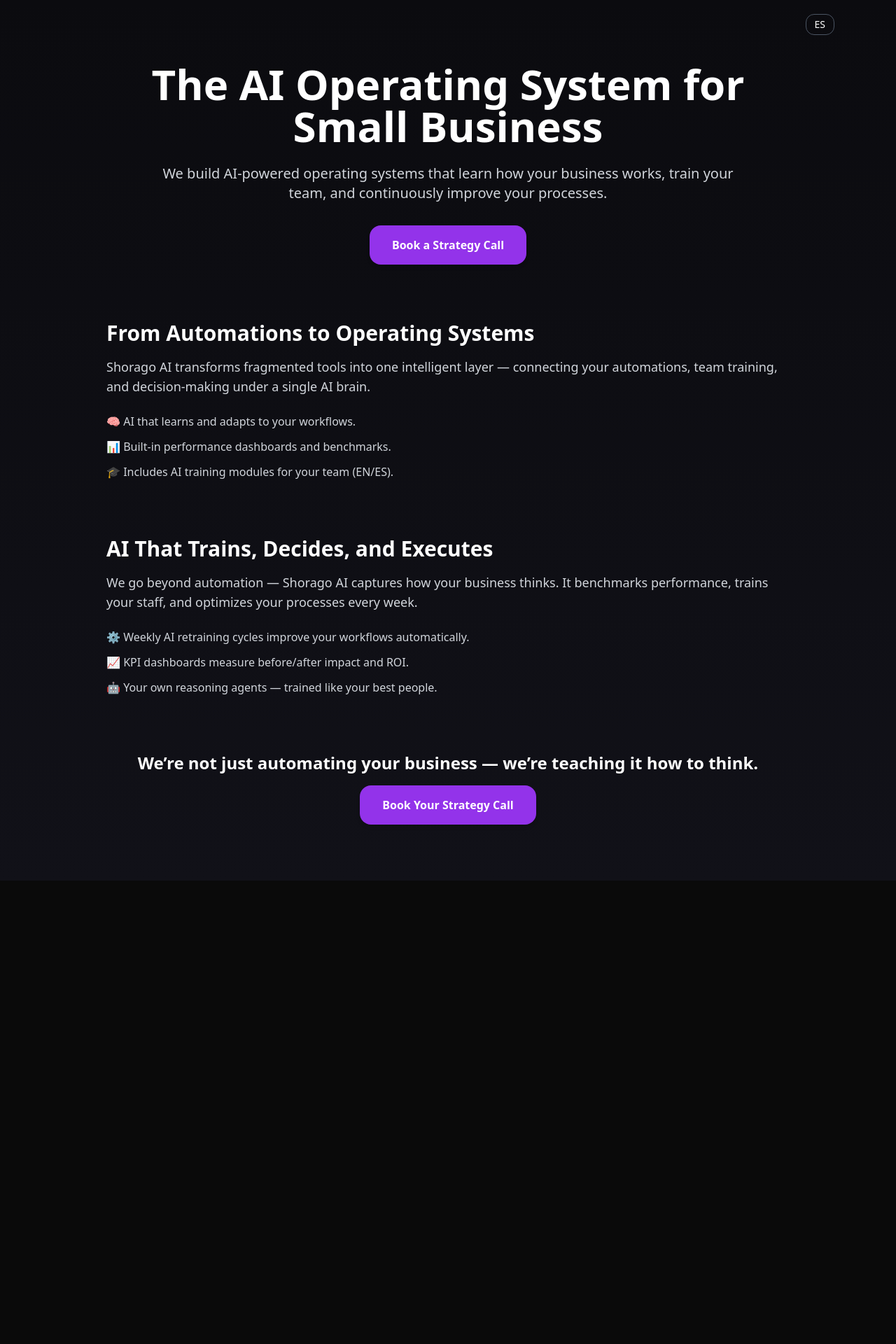
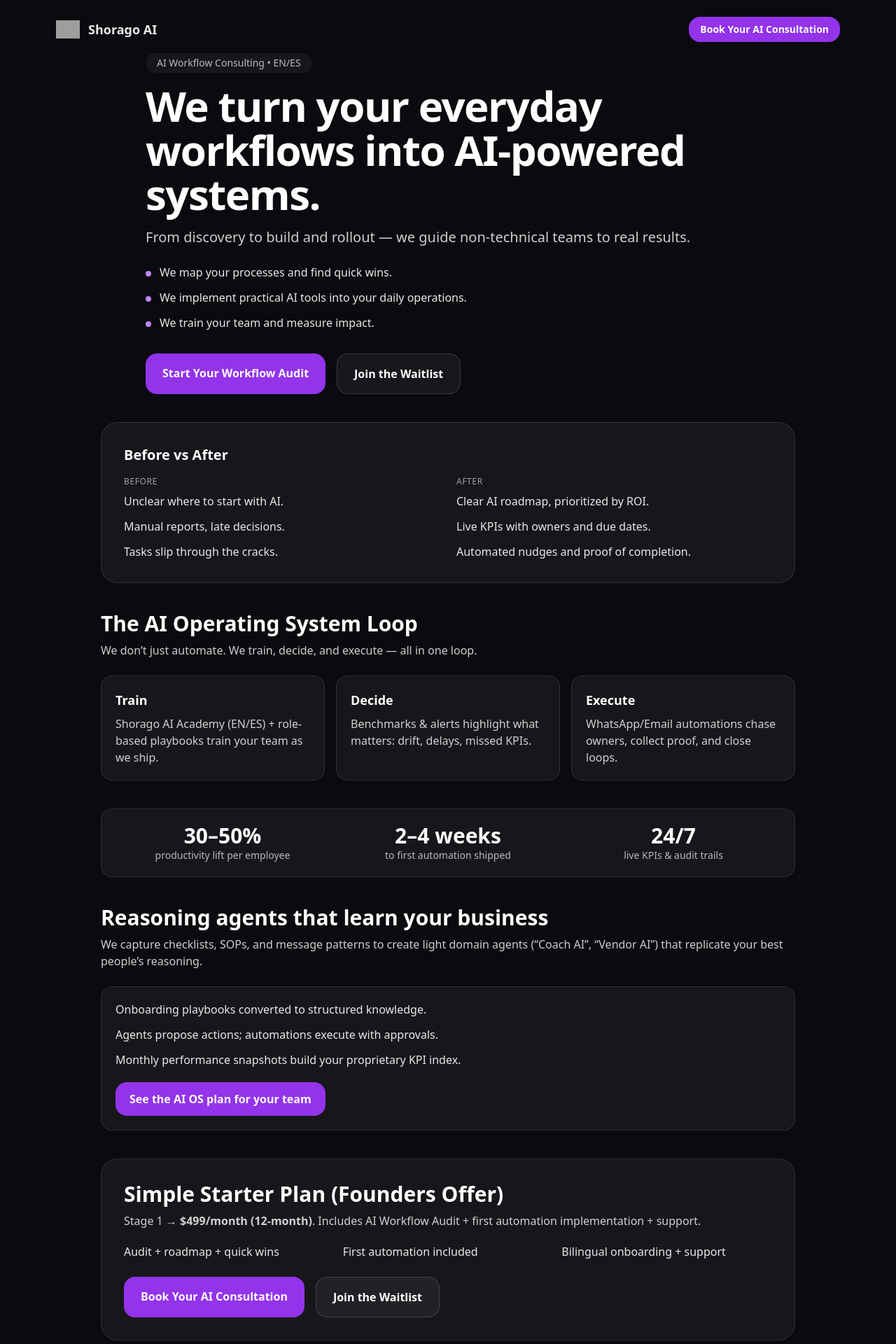
Before and after one commit to marcelshorago-ux/shoragoai, a Next.js app: page / in a window 1280 px wide. Shown: the top 1920 px of the page at 70% size. Before the commit the page ends 1258 px from the top, so only its background shows below. Built offline with nearby package versions, Linux system fonts and the light colour scheme; no server answers; grey boxes are pictures that could not be loaded.

Commit message:
Homepage: dark theme + AI OS loop + KPIs + build stamp + no-cache

```diff
--- a/app/page.tsx
+++ b/app/page.tsx
@@ -1,92 +1,252 @@
 'use client';
 
-import { useState } from "react";
-import { CALENDLY_URL } from "../lib/calendly";
+export const revalidate = 0; // disable static caching
+
+import Image from "next/image";
+
+const CALENDLY_URL =
+  process.env.NEXT_PUBLIC_CALENDLY_URL ?? "https://calendly.com/marcel-shorago/30min";
+
+const BUILD_TIME = process.env.NEXT_PUBLIC_BUILD_TIME ?? "";
 
 export default function Home() {
-  const [lang, setLang] = useState<"en"|"es">("en");
-  const t = (en: string, es: string) => (lang === "en" ? en : es);
-
   return (
-    <main className="min-h-screen bg-gradient-to-b from-[#0b0b0f] to-[#111118] text-white flex flex-col items-center">
-      <div className="w-full max-w-6xl flex justify-end px-6 pt-5">
-        <button
-          onClick={() => setLang(lang === "en" ? "es" : "en")}
-          className="text-xs md:text-sm border border-gray-600 rounded-xl px-3 py-1 hover:bg-gray-800 transition"
-          aria-label={t("Switch to Spanish", "Cambiar a Inglés")}
-        >
-          {lang === "en" ? "ES" : "EN"}
-        </button>
+    <main className="min-h-screen bg-[#0b0b0f] text-white">
+      {/* Header */}
+      <header className="mx-auto w-full max-w-6xl px-4 pt-6 pb-4 flex items-center justify-between">
+        <div className="flex items-center gap-3">
+          <Image src="/logo-mark.svg" alt="Shorago AI" width={34} height={34} />
+          <span className="text-lg font-semibold opacity-90">Shorago AI</span>
         </div>
-
-      <section className="max-w-4xl text-center pt-10 px-6">
-        <h1 className="text-4xl md:text-6xl font-bold mb-6 leading-tight">
-          {t("The AI Operating System for Small Business", "El Sistema Operativo de IA para Pequeñas Empresas")}
-        </h1>
-        <p className="text-gray-300 text-base md:text-xl mb-8 leading-relaxed">
-          {t(
-            "We build AI-powered operating systems that learn how your business works, train your team, and continuously improve your processes.",
-            "Creamos sistemas operativos impulsados por IA que aprenden cómo funciona tu negocio, entrenan a tu equipo y mejoran continuamente tus procesos."
-          )}
-        </p>
-
+        <div className="flex items-center gap-2">
           <a
             href={CALENDLY_URL}
             target="_blank"
             rel="noopener noreferrer"
-          className="inline-block bg-purple-600 hover:bg-purple-700 text-white font-semibold px-6 md:px-8 py-3 md:py-4 rounded-2xl shadow-md transition"
+            className="rounded-2xl bg-purple-600 px-4 py-2 text-sm font-semibold hover:bg-purple-700 transition"
           >
-          {t("Book a Strategy Call", "Agenda una Consulta Estratégica")}
+            Book Your AI Consultation
           </a>
+        </div>
+      </header>
+
+      {/* Hero */}
+      <section className="mx-auto w-full max-w-4xl px-4">
+        <div className="mx-auto mb-4 inline-block rounded-full bg-white/5 px-4 py-1 text-sm text-white/70">
+          AI Workflow Consulting • EN/ES
+        </div>
+        <h1 className="text-4xl leading-tight font-extrabold md:text-6xl md:leading-[1.05] tracking-tight">
+          We turn your everyday workflows into AI-powered systems.
+        </h1>
+        <p className="mt-4 text-lg text-white/80 md:text-xl">
+          From discovery to build and rollout — we guide non-technical teams to real results.
+        </p>
+
+        <ul className="mt-6 space-y-3 text-white/90">
+          <li className="flex gap-3">
+            <span className="mt-[10px] inline-block h-2 w-2 rounded-full bg-purple-400" />
+            <span>We map your processes and find quick wins.</span>
+          </li>
+          <li className="flex gap-3">
+            <span className="mt-[10px] inline-block h-2 w-2 rounded-full bg-purple-400" />
+            <span>We implement practical AI tools into your daily operations.</span>
+          </li>
+          <li className="flex gap-3">
+            <span className="mt-[10px] inline-block h-2 w-2 rounded-full bg-purple-400" />
+            <span>We train your team and measure impact.</span>
+          </li>
+        </ul>
+
+        <div className="mt-8 flex flex-col sm:flex-row gap-4">
+          <a
+            href={CALENDLY_URL}
+            target="_blank"
+            rel="noopener noreferrer"
+            className="inline-block rounded-2xl bg-purple-600 px-6 py-4 text-center font-semibold hover:bg-purple-700 transition"
+          >
+            Start Your Workflow Audit
+          </a>
+          <a
+            href="/waitlist"
+            className="inline-block rounded-2xl border border-white/15 bg-white/5 px-6 py-4 text-center font-semibold hover:bg-white/10 transition"
+          >
+            Join the Waitlist
+          </a>
+        </div>
       </section>
 
-      <section className="max-w-5xl text-left mt-16 md:mt-20 px-6">
-        <h2 className="text-2xl md:text-3xl font-semibold mb-4">
-          {t("From Automations to Operating Systems", "De Automatizaciones a Sistemas Operativos")}
-        </h2>
-        <p className="text-gray-300 text-base md:text-lg mb-6">
-          {t(
-            "Shorago AI transforms fragmented tools into one intelligent layer — connecting your automations, team training, and decision-making under a single AI brain.",
-            "Shorago AI transforma herramientas fragmentadas en una capa inteligente — conectando tus automatizaciones, la capacitación del equipo y la toma de decisiones bajo un solo cerebro de IA."
-          )}
-        </p>
-        <ul className="space-y-3 text-gray-300 text-sm md:text-base">
-          <li>🧠 {t("AI that learns and adapts to your workflows.", "IA que aprende y se adapta a tus flujos de trabajo.")}</li>
-          <li>📊 {t("Built-in performance dashboards and benchmarks.", "Paneles de rendimiento y métricas integradas.")}</li>
-          <li>🎓 {t("Includes AI training modules for your team (EN/ES).", "Incluye módulos de capacitación en IA para tu equipo (EN/ES).")}</li>
+      {/* Before vs After */}
+      <section className="mx-auto mt-10 w-full max-w-5xl px-4">
+        <div className="rounded-3xl border border-white/10 bg-white/5 p-6 md:p-8">
+          <h2 className="text-xl font-semibold mb-4">Before vs After</h2>
+          <div className="grid gap-6 md:grid-cols-2">
+            <div>
+              <div className="text-xs uppercase tracking-wider text-white/60 mb-2">Before</div>
+              <ul className="space-y-3 text-white/90">
+                <li>Unclear where to start with AI.</li>
+                <li>Manual reports, late decisions.</li>
+                <li>Tasks slip through the cracks.</li>
               </ul>
+            </div>
+            <div>
+              <div className="text-xs uppercase tracking-wider text-white/60 mb-2">After</div>
+              <ul className="space-y-3 text-white/90">
+                <li>Clear AI roadmap, prioritized by ROI.</li>
+                <li>Live KPIs with owners and due dates.</li>
+                <li>Automated nudges and proof of completion.</li>
+              </ul>
+            </div>
+          </div>
+        </div>
       </section>
 
-      <section className="max-w-5xl text-left mt-14 md:mt-20 px-6">
-        <h2 className="text-2xl md:text-3xl font-semibold mb-4">
-          {t("AI That Trains, Decides, and Executes", "IA que Entrena, Decide y Ejecuta")}
-        </h2>
-        <p className="text-gray-300 text-base md:text-lg mb-6">
-          {t(
-            "We go beyond automation — Shorago AI captures how your business thinks. It benchmarks performance, trains your staff, and optimizes your processes every week.",
-            "Vamos más allá de la automatización — Shorago AI captura cómo piensa tu negocio. Evalúa el rendimiento, capacita a tu personal y optimiza tus procesos cada semana."
-          )}
+      {/* AI Operating System Loop */}
+      <section className="mx-auto mt-10 w-full max-w-5xl px-4">
+        <h2 className="text-2xl md:text-3xl font-bold">The AI Operating System Loop</h2>
+        <p className="mt-2 text-white/80">
+          We don’t just automate. We train, decide, and execute — all in one loop.
         </p>
-        <ul className="space-y-3 text-gray-300 text-sm md:text-base">
-          <li>⚙️ {t("Weekly AI retraining cycles improve your workflows automatically.", "Ciclos semanales de reentrenamiento de IA mejoran tus flujos automáticamente.")}</li>
-          <li>📈 {t("KPI dashboards measure before/after impact and ROI.", "Paneles de KPI miden el impacto antes/después y el ROI.")}</li>
-          <li>🤖 {t("Your own reasoning agents — trained like your best people.", "Tus propios agentes de razonamiento — entrenados como tus mejores personas.")}</li>
-        </ul>
+        <div className="mt-6 grid gap-4 md:grid-cols-3">
+          {[
+            { t: "Train", d: "Shorago AI Academy (EN/ES) + role-based playbooks train your team as we ship." },
+            { t: "Decide", d: "Benchmarks & alerts highlight what matters: drift, delays, missed KPIs." },
+            { t: "Execute", d: "WhatsApp/Email automations chase owners, collect proof, and close loops." },
+          ].map((b) => (
+            <div key={b.t} className="rounded-2xl border border-white/10 bg-white/5 p-5">
+              <div className="text-lg font-semibold">{b.t}</div>
+              <p className="mt-2 text-white/80">{b.d}</p>
+            </div>
+          ))}
+        </div>
       </section>
 
-      <section className="text-center mt-16 md:mt-20 mb-20 px-6">
-        <h3 className="text-xl md:text-2xl font-semibold mb-4">
-          {t("We’re not just automating your business — we’re teaching it how to think.", "No solo automatizamos tu negocio — le enseñamos a pensar.")}
+      {/* Benchmarks / KPI strip */}
+      <section className="mx-auto mt-10 w-full max-w-5xl px-4">
+        <div className="rounded-2xl border border-white/10 bg-white/5 p-5 grid gap-4 md:grid-cols-3 text-center">
+          <div>
+            <div className="text-3xl font-extrabold">30–50%</div>
+            <div className="text-white/70 text-sm">productivity lift per employee</div>
+          </div>
+          <div>
+            <div className="text-3xl font-extrabold">2–4 weeks</div>
+            <div className="text-white/70 text-sm">to first automation shipped</div>
+          </div>
+          <div>
+            <div className="text-3xl font-extrabold">24/7</div>
+            <div className="text-white/70 text-sm">live KPIs & audit trails</div>
+          </div>
+        </div>
+      </section>
+
+      {/* Reasoning Agents */}
+      <section className="mx-auto mt-10 w-full max-w-5xl px-4">
+        <h2 className="text-2xl md:text-3xl font-bold">Reasoning agents that learn your business</h2>
+        <p className="mt-2 text-white/80">
+          We capture checklists, SOPs, and message patterns to create light domain agents
+          (“Coach AI”, “Vendor AI”) that replicate your best people’s reasoning.
+        </p>
+        <div className="mt-6 rounded-2xl border border-white/10 bg-white/5 p-5">
+          <ul className="space-y-3 text-white/90">
+            <li>Onboarding playbooks converted to structured knowledge.</li>
+            <li>Agents propose actions; automations execute with approvals.</li>
+            <li>Monthly performance snapshots build your proprietary KPI index.</li>
+          </ul>
+          <div className="mt-5">
+            <a
+              href={CALENDLY_URL}
+              target="_blank"
+              rel="noopener noreferrer"
+              className="inline-block rounded-2xl bg-purple-600 px-5 py-3 font-semibold hover:bg-purple-700 transition"
+            >
+              See the AI OS plan for your team
+            </a>
+          </div>
+        </div>
+      </section>
+
+      {/* Pricing */}
+      <section className="mx-auto mt-10 w-full max-w-5xl px-4">
+        <div className="rounded-3xl border border-white/10 bg-white/5 p-6 md:p-8">
+          <h2 className="text-2xl md:text-3xl font-bold">Simple Starter Plan (Founders Offer)</h2>
+          <p className="mt-2 text-white/80">
+            Stage 1 → <span className="font-semibold">$499/month (12-month)</span>. Includes AI Workflow Audit + first
+            automation implementation + support.
+          </p>
+          <ul className="mt-5 grid gap-3 md:grid-cols-3 text-white/90">
+            <li>Audit + roadmap + quick wins</li>
+            <li>First automation included</li>
+            <li>Bilingual onboarding + support</li>
+          </ul>
+          <div className="mt-6 flex flex-col sm:flex-row gap-4">
+            <a
+              href={CALENDLY_URL}
+              target="_blank"
+              rel="noopener noreferrer"
+              className="inline-block rounded-2xl bg-purple-600 px-6 py-4 text-center font-semibold hover:bg-purple-700 transition"
+            >
+              Book Your AI Consultation
+            </a>
+            <a
+              href="/waitlist"
+              className="inline-block rounded-2xl border border-white/15 bg-white/5 px-6 py-4 text-center font-semibold hover:bg-white/10 transition"
+            >
+              Join the Waitlist
+            </a>
+          </div>
+        </div>
+      </section>
+
+      {/* FAQ */}
+      <section className="mx-auto my-12 w-full max-w-5xl px-4">
+        <h2 className="text-2xl md:text-3xl font-bold">FAQ</h2>
+        <div className="mt-6 grid gap-4">
+          {[
+            {
+              q: "We’re new to AI — is this for us?",
+              a: "Yes. We specialize in guiding non-technical teams from zero to working automations with training and support."
+            },
+            {
+              q: "How fast can we launch?",
+              a: "Typical pilot is 2–4 weeks: connect data, define KPIs, ship the first automation, and train your team."
+            },
+            {
+              q: "Who owns the data and tools?",
+              a: "You do. We connect to your systems, and everything is exportable. We’ll document the setup for your team."
+            },
+            {
+              q: "What if our processes are messy?",
+              a: "That’s exactly when consulting helps. We map your workflows, simplify where needed, and implement practical tools."
+            }
+          ].map((item) => (
+            <div key={item.q} className="rounded-2xl border border-white/10 bg-white/5 p-5">
+              <div className="font-semibold">{item.q}</div>
+              <p className="mt-2 text-white/80">{item.a}</p>
+            </div>
+          ))}
+        </div>
+
+        <div className="mt-8 rounded-3xl border border-white/10 bg-white/5 p-6 text-center">
+          <h3 className="text-xl md:text-2xl font-bold">
+            Ready to move from “we should use AI” to “AI runs our workflows every day”?
           </h3>
           <a
             href={CALENDLY_URL}
             target="_blank"
             rel="noopener noreferrer"
-          className="inline-block bg-purple-600 hover:bg-purple-700 text-white font-semibold px-6 md:px-8 py-3 md:py-4 rounded-2xl shadow-md transition"
+            className="mt-4 inline-block rounded-2xl bg-purple-600 px-6 py-4 font-semibold hover:bg-purple-700 transition"
           >
-          {t("Book Your Strategy Call", "Agenda tu Consulta Estratégica")}
+            Start Your Workflow Audit
           </a>
+        </div>
       </section>
+
+      {/* Footer with build stamp */}
+      <footer className="mx-auto mb-10 w-full max-w-6xl px-4 text-center text-white/60">
+        © {new Date().getFullYear()} Shorago AI • Built for SMBs
+        <div className="mt-2 text-xs opacity-70">
+          Build: {BUILD_TIME ? new Date(BUILD_TIME).toLocaleString() : "n/a"}
+        </div>
+      </footer>
     </main>
   );
 }
```
Lines whose indentation alone changed are shown as unchanged.
